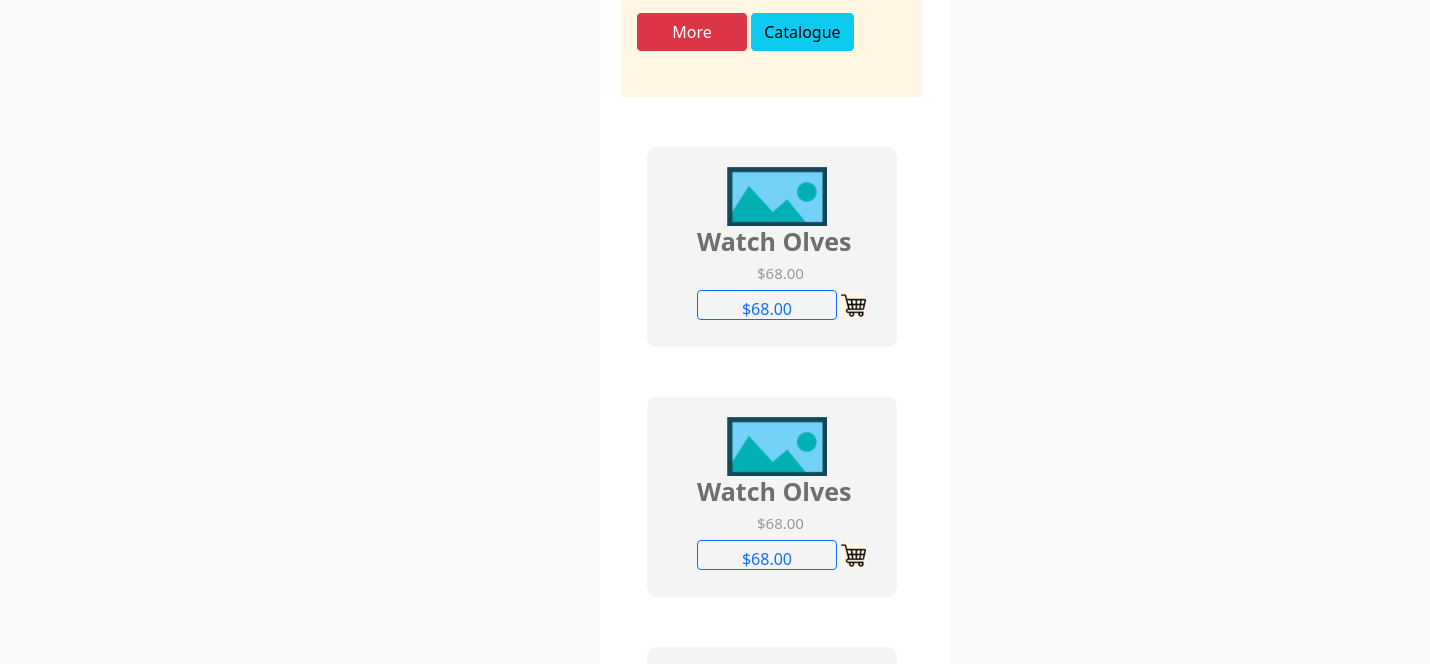
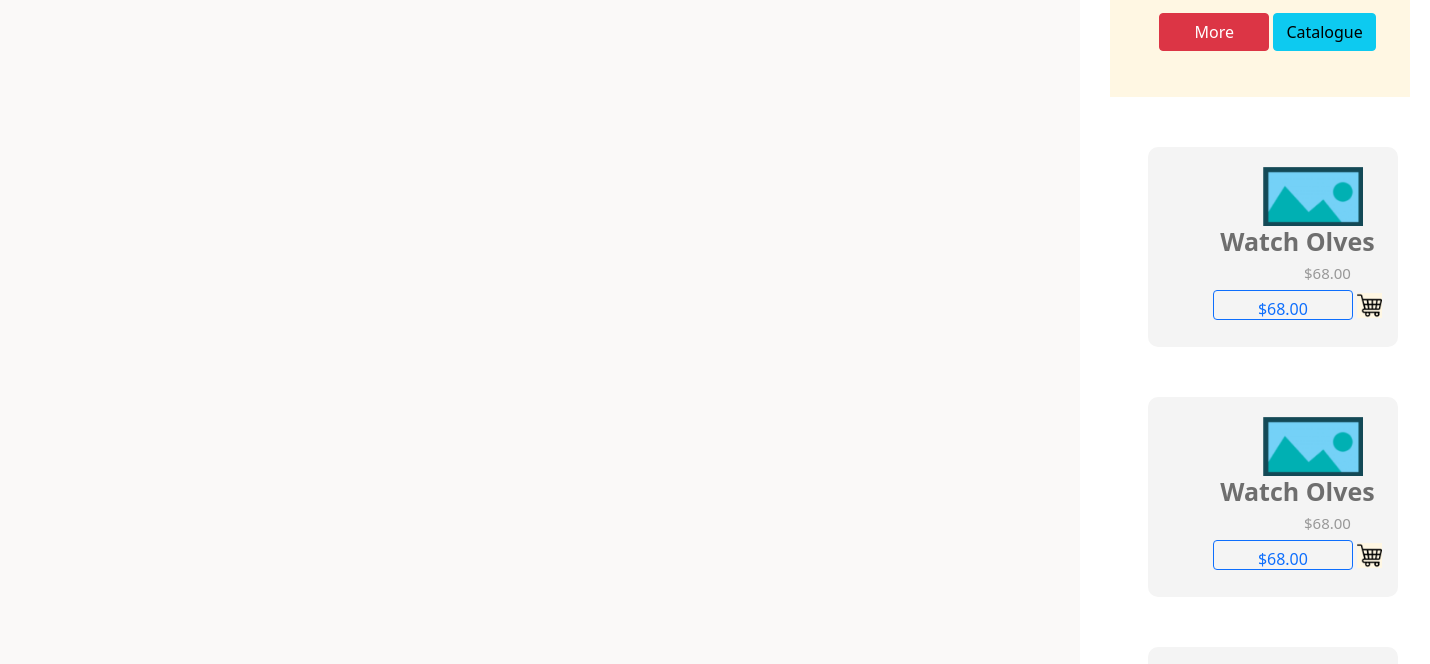
Before and after one commit to TheDangerousGT/comscore.com, a plain HTML site: page index.html in a window 1280 px wide. Shown: the part 203-867 px from the top of the page, 1430 px wide, since content can reach past the window. Drawn offline with nearby package versions, Linux system fonts and the light colour scheme.

Commit message:
Update responsive

```diff
--- a/index.html
+++ b/index.html
@@ -10,6 +10,8 @@
     <title>Comscore | Home</title>
 </head>
 <body>
+    <center>
+    <div class="col-6 col-sm-3">
     <div class="container">
         <div class="inicio">
         <img class="logo" src="img/logo.png" alt="404 error">
@@ -42,5 +44,7 @@
         </div>
 
     </div>
+</div>
+</center>
 </body>
 </html>
```
